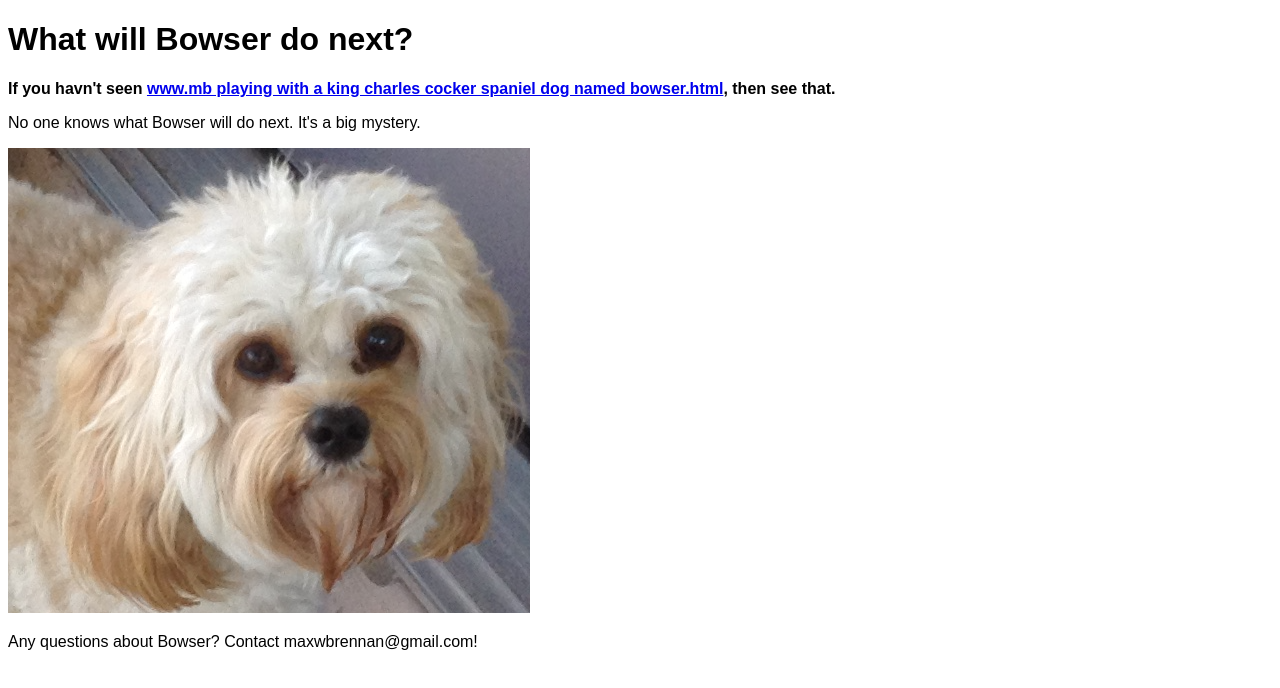
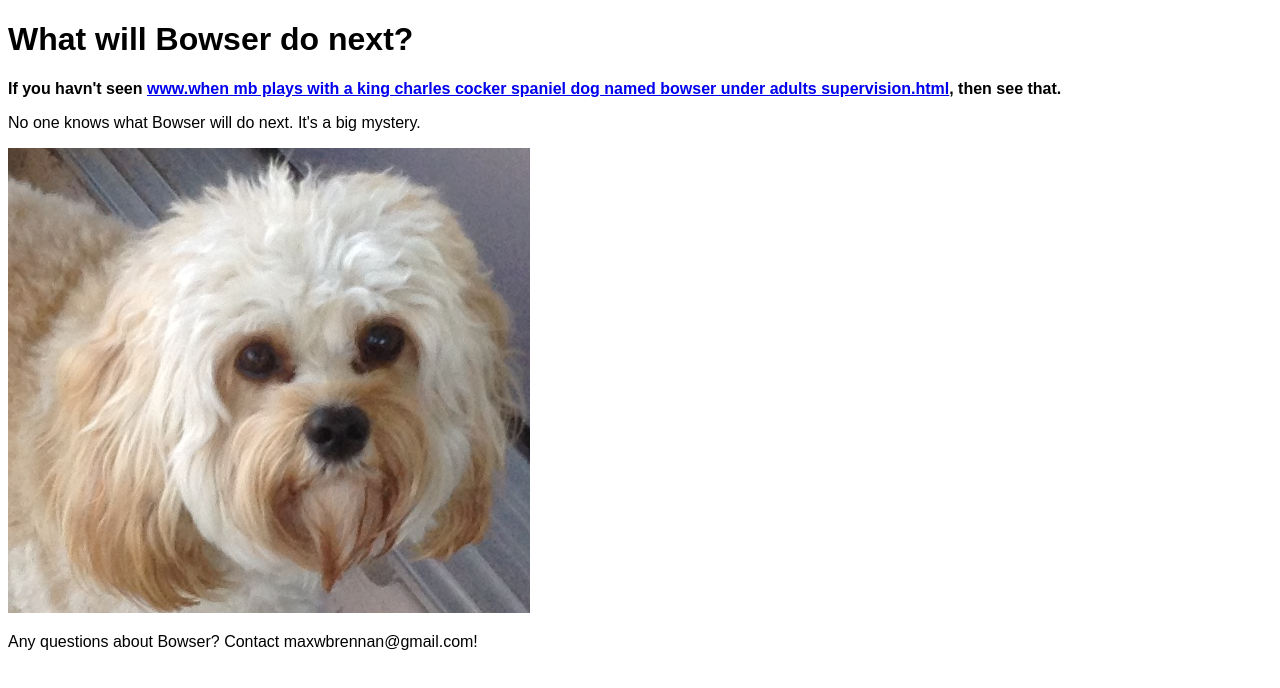
Before and after one commit to maxbrennan/maxbrennan.github.io, a plain HTML site: page the wonders of what a king charles cocker spaniel dog named bowser will do next.html in a window 1280 px wide. Drawn offline with Linux system fonts and the light colour scheme.

Commit message:
the wonders of what a king charles cocker spaniel dog named bowser will do next.html
I edited “the wonders of what a king charles cocker spaniel dog named
bowser will do next.html.”

```diff
--- a/the wonders of what a king charles cocker spaniel dog named bowser will do next.html
+++ b/the wonders of what a king charles cocker spaniel dog named bowser will do next.html
@@ -7,7 +7,7 @@ href="css/my-first-stylesheet.css"/>
 </head>
 <body>
 <h1>What will Bowser do next?</h1>
-<p><strong>If you havn't seen <a href="mb playing with a king charles cocker spaniel dog named bowser.html">www.mb playing with a king charles cocker spaniel dog named bowser.html</a>, then see that.</strong></p>
+<p><strong>If you havn't seen <a href="when mb plays with a king charles cocker spaniel dog named bowser under adults supervision.html">www.when mb plays with a king charles cocker spaniel dog named bowser under adults supervision.html</a>, then see that.</strong></p>
 <p>No one knows what Bowser will do next. It's a big mystery.
 <p><img src="images/Bowser2.png"
  alt= "Bowser Head"/></p>
```
